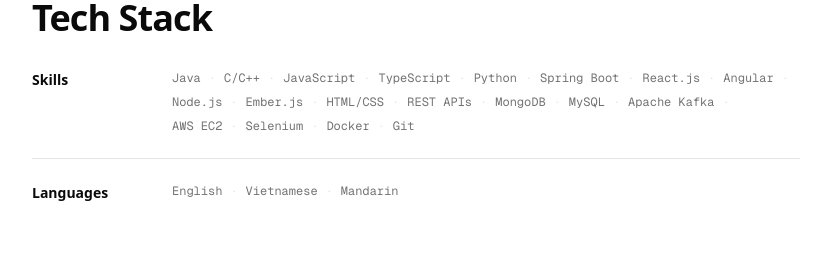
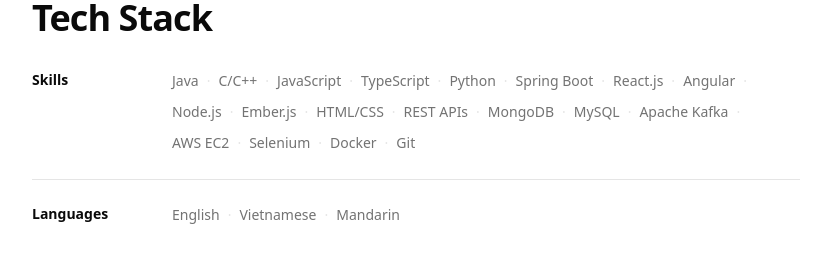
Before and after one commit to chuongtran01/portfolio-website, a Next.js app: page / in a window 1280 px wide. Shown: the part 2131-2407 px from the top of the page, without its empty margins (224-1055 px from the left). Built offline with nearby package versions, Linux system fonts and the light colour scheme; no server answers.

Commit message:
style(home): Align supporting text sizes

```diff
--- a/src/components/home/ProjectsSection.tsx
+++ b/src/components/home/ProjectsSection.tsx
@@ -25,7 +25,7 @@
             </a>
           </div>
           {project.description && (
-            <p className="max-w-2xl text-base leading-relaxed text-muted-foreground">
+            <p className="max-w-2xl text-sm leading-relaxed text-muted-foreground">
               {project.description}
             </p>
           )}
--- a/src/components/home/StackSection.tsx
+++ b/src/components/home/StackSection.tsx
@@ -17,7 +17,7 @@
               <h3 className="text-sm font-semibold text-foreground">
                 {skillGroup.name}
               </h3>
-              <div className="flex flex-wrap gap-x-2 gap-y-2 font-mono text-xs text-muted-foreground">
+              <div className="flex flex-wrap gap-x-2 gap-y-2 text-sm leading-relaxed text-muted-foreground">
                 {skillGroup.skills.map((skill) => (
                   <span
                     key={skill}
```
